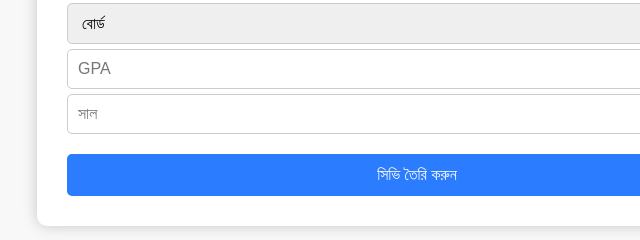
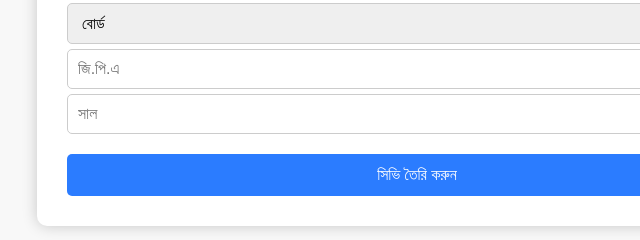
Before and after one commit to ANIKVAI0077/zxanikvai, a plain HTML site: page index.html in a window 1280 px wide. Shown: the part 1320-1560 px from the top of the page, 223-863 px from the left. Drawn offline with Linux system fonts and the light colour scheme.

Commit message:
Update index.html

```diff
--- a/index.html
+++ b/index.html
@@ -93,7 +93,7 @@
         <option value="সিলেট">সিলেট</option>
         <option value="ময়মনসিংহ">ময়মনসিংহ</option>
       </select>
-      <input type="text" id="sscGpa" placeholder="GPA">
+      <input type="text" id="sscGpa" placeholder="জি.পি.এ">
       <input type="text" id="sscYear" placeholder="সাল">
 
       <button type="button" onclick="generateCV()">সিভি তৈরি করুন</button>
```
